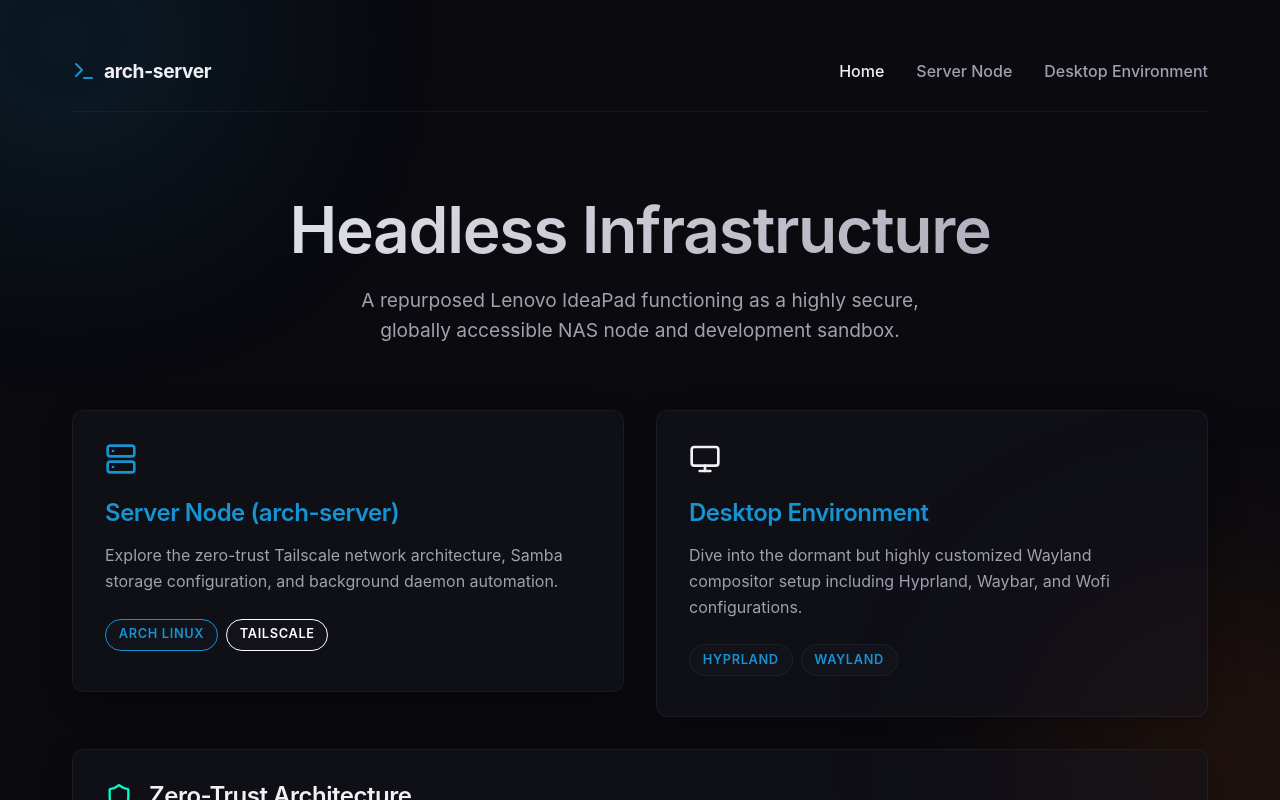
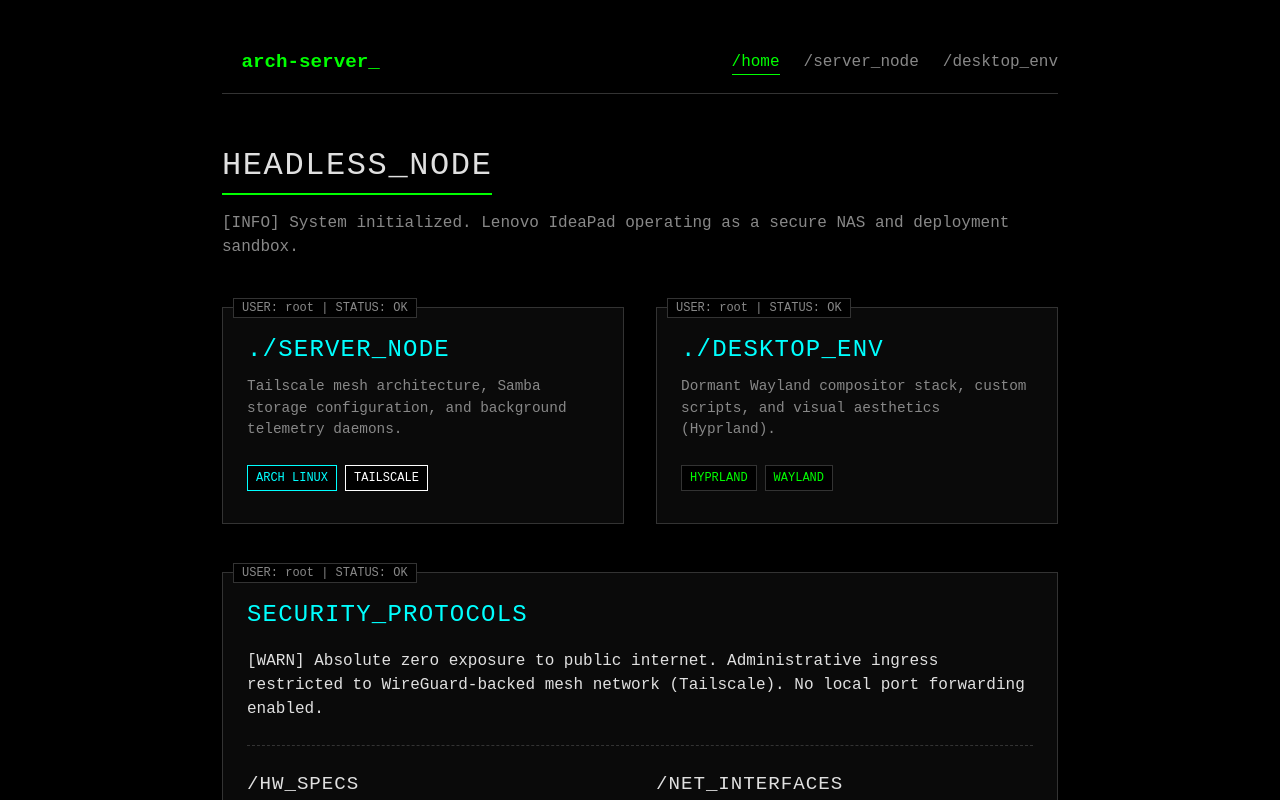
Before and after one commit to tanmayhutt/arch-server, a React (Vite) app in the folder website/: page / in a window 1280 px wide. Shown: the top 800 px of the page. Built offline with nearby package versions, Linux system fonts and the light colour scheme.

Commit message:
feat: redesign to minimalist terminal aesthetic and add github actions CI/CD

```diff
--- a/website/src/components/Layout.jsx
+++ b/website/src/components/Layout.jsx
@@ -1,23 +1,21 @@
 import { NavLink, Outlet } from 'react-router-dom';
-import { Server, Monitor, Terminal } from 'lucide-react';
 
 const Layout = () => {
   return (
     <div className="layout-container">
       <nav className="navbar animate-fade-in">
         <div className="logo">
-          <Terminal size={24} color="var(--accent-arch)" />
-          arch-server
+          arch-server_
         </div>
         <div className="nav-links">
           <NavLink to="/" className={({ isActive }) => `nav-link ${isActive ? 'active' : ''}`}>
-            Home
+            /home
           </NavLink>
           <NavLink to="/server" className={({ isActive }) => `nav-link ${isActive ? 'active' : ''}`}>
-            Server Node
+            /server_node
           </NavLink>
           <NavLink to="/desktop" className={({ isActive }) => `nav-link ${isActive ? 'active' : ''}`}>
-            Desktop Environment
+            /desktop_env
           </NavLink>
         </div>
       </nav>
@@ -26,8 +24,8 @@ const Layout = () => {
         <Outlet />
       </main>
 
-      <footer style={{ marginTop: '5rem', padding: '2rem 0', textAlign: 'center', borderTop: '1px solid var(--glass-border)', color: 'var(--text-secondary)' }}>
-        <p>Engineered on Repurposed Hardware. Secured via Mesh Networking.</p>
+      <footer style={{ marginTop: '5rem', padding: '2rem 0', textAlign: 'center', borderTop: '1px dashed var(--border-color)', color: 'var(--text-secondary)', fontSize: '0.8rem' }}>
+        <p>EOF. Engineered on Repurposed Hardware. Secured via Mesh Networking.</p>
       </footer>
     </div>
   );
--- a/website/src/index.css
+++ b/website/src/index.css
@@ -1,16 +1,13 @@
 :root {
-  --bg-primary: #0a0a0f;
-  --bg-secondary: #12121a;
-  --text-primary: #f0f0f5;
-  --text-secondary: #a0a0b0;
-  --accent-arch: #1793d1;
-  --accent-tailscale: #333333;
-  --accent-glow: rgba(23, 147, 209, 0.4);
-  --glass-bg: rgba(20, 20, 30, 0.5);
-  --glass-border: rgba(255, 255, 255, 0.05);
-  --border-radius: 12px;
-  --font-main: 'Inter', -apple-system, BlinkMacSystemFont, "Segoe UI", Roboto, Helvetica, Arial, sans-serif;
-  --font-mono: 'JetBrains Mono', 'Fira Code', Consolas, monospace;
+  --bg-primary: #000000;
+  --bg-secondary: #0a0a0a;
+  --text-primary: #e0e0e0;
+  --text-secondary: #888888;
+  --accent-primary: #00ff00; /* Terminal Green */
+  --accent-secondary: #00ffff; /* Cyan */
+  --border-color: #333333;
+  --border-radius: 0px; /* Brutalist sharp edges */
+  --font-mono: 'JetBrains Mono', 'Fira Code', 'Courier New', monospace;
 }
 
 * {
@@ -22,205 +19,164 @@
 body {
   background-color: var(--bg-primary);
   color: var(--text-primary);
-  font-family: var(--font-main);
-  line-height: 1.6;
+  font-family: var(--font-mono);
+  line-height: 1.5;
   -webkit-font-smoothing: antialiased;
   -moz-osx-font-smoothing: grayscale;
-  overflow-x: hidden;
-}
-
-/* Background elements for premium feel */
-body::before {
-  content: "";
-  position: fixed;
-  top: -20vh;
-  left: -20vw;
-  width: 50vw;
-  height: 50vh;
-  background: radial-gradient(circle, var(--accent-glow) 0%, transparent 70%);
-  filter: blur(100px);
-  z-index: -1;
-  opacity: 0.5;
-}
-
-body::after {
-  content: "";
-  position: fixed;
-  bottom: -20vh;
-  right: -20vw;
-  width: 50vw;
-  height: 50vh;
-  background: radial-gradient(circle, rgba(255, 102, 0, 0.15) 0%, transparent 70%);
-  filter: blur(100px);
-  z-index: -1;
 }
 
 /* Typography */
 h1, h2, h3, h4, h5, h6 {
-  font-weight: 600;
-  line-height: 1.2;
+  font-weight: normal;
+  text-transform: uppercase;
+  letter-spacing: 0.05em;
   margin-bottom: 1rem;
-  letter-spacing: -0.02em;
+  color: var(--text-primary);
 }
 
-h1 { font-size: 2.5rem; }
-h2 { font-size: 2rem; }
-h3 { font-size: 1.5rem; }
+h1 { font-size: 2rem; border-bottom: 2px solid var(--accent-primary); display: inline-block; padding-bottom: 0.2rem; }
+h2 { font-size: 1.5rem; color: var(--accent-secondary); }
+h3 { font-size: 1.2rem; }
 
-p { margin-bottom: 1.5rem; color: var(--text-secondary); }
+p { margin-bottom: 1.5rem; }
 
 a {
-  color: var(--accent-arch);
+  color: var(--accent-primary);
   text-decoration: none;
+  border-bottom: 1px dashed var(--accent-primary);
   transition: all 0.2s ease;
 }
 
 a:hover {
-  text-decoration: underline;
-  text-shadow: 0 0 8px var(--accent-glow);
+  background-color: var(--accent-primary);
+  color: var(--bg-primary);
+  border-bottom: 1px solid var(--accent-primary);
 }
 
-/* Glassmorphism Utilities */
-.glass-panel {
-  background: var(--glass-bg);
-  backdrop-filter: blur(16px);
-  -webkit-backdrop-filter: blur(16px);
-  border: 1px solid var(--glass-border);
-  border-radius: var(--border-radius);
-  padding: 2rem;
-  box-shadow: 0 8px 32px 0 rgba(0, 0, 0, 0.3);
-  transition: transform 0.3s ease, box-shadow 0.3s ease, border-color 0.3s ease;
-}
-
-.glass-panel:hover {
-  transform: translateY(-2px);
-  box-shadow: 0 12px 40px 0 rgba(0, 0, 0, 0.4);
-  border-color: rgba(255, 255, 255, 0.1);
-}
-
+/* Layout */
 .layout-container {
-  max-width: 1200px;
+  max-width: 900px;
   margin: 0 auto;
   padding: 2rem;
 }
 
+/* Server Panels */
+.server-panel {
+  background-color: var(--bg-secondary);
+  border: 1px solid var(--border-color);
+  padding: 1.5rem;
+  margin-bottom: 2rem;
+  position: relative;
+}
+
+.server-panel::before {
+  content: "USER: root | STATUS: OK";
+  position: absolute;
+  top: -10px;
+  left: 10px;
+  background-color: var(--bg-primary);
+  padding: 0 0.5rem;
+  font-size: 0.75rem;
+  color: var(--text-secondary);
+  border: 1px solid var(--border-color);
+}
+
 /* Code Blocks */
 pre {
-  background-color: var(--bg-secondary);
-  border: 1px solid var(--glass-border);
-  border-radius: 8px;
+  background-color: #000;
+  border: 1px solid var(--border-color);
+  border-left: 4px solid var(--accent-secondary);
   padding: 1rem;
   overflow-x: auto;
-  font-family: var(--font-mono);
-  font-size: 0.9rem;
+  font-size: 0.85rem;
   margin-bottom: 1.5rem;
+  color: #ccc;
 }
 
 code {
   font-family: var(--font-mono);
-  background-color: var(--bg-secondary);
-  padding: 0.2rem 0.4rem;
-  border-radius: 4px;
+  background-color: #111;
+  padding: 0.1rem 0.3rem;
+  border: 1px solid var(--border-color);
   font-size: 0.9em;
+  color: var(--accent-secondary);
 }
 
 /* Badges */
 .badge {
-  display: inline-flex;
-  align-items: center;
-  padding: 0.3rem 0.8rem;
-  border-radius: 20px;
-  font-size: 0.8rem;
-  font-weight: 600;
+  display: inline-block;
+  padding: 0.2rem 0.5rem;
+  font-size: 0.75rem;
   text-transform: uppercase;
-  letter-spacing: 0.05em;
-  background: var(--bg-secondary);
-  border: 1px solid var(--glass-border);
+  border: 1px solid var(--border-color);
+  background: var(--bg-primary);
   margin-right: 0.5rem;
   margin-bottom: 0.5rem;
 }
 
-.badge.arch { border-color: var(--accent-arch); color: var(--accent-arch); }
-.badge.tailscale { border-color: #ffffff; color: #ffffff; }
-.badge.samba { border-color: #ff6600; color: #ff6600; }
+.badge.arch { border-color: var(--accent-secondary); color: var(--accent-secondary); }
+.badge.tailscale { border-color: #fff; color: #fff; }
 
 /* Navbar */
 .navbar {
   display: flex;
   justify-content: space-between;
   align-items: center;
-  padding: 1.5rem 0;
-  border-bottom: 1px solid var(--glass-border);
+  padding: 1rem 0;
+  border-bottom: 1px solid var(--border-color);
   margin-bottom: 3rem;
+}
+
+.logo {
+  font-weight: bold;
+  font-size: 1.2rem;
+  display: flex;
+  align-items: center;
+  gap: 0.5rem;
+  color: var(--accent-primary);
+}
+
+.logo::before {
+  content: ">";
+  animation: blink 1s step-end infinite;
 }
 
 .nav-links {
   display: flex;
-  gap: 2rem;
+  gap: 1.5rem;
 }
 
 .nav-link {
   color: var(--text-secondary);
-  font-weight: 500;
-  text-decoration: none;
-  transition: color 0.2s ease;
+  border-bottom: none;
 }
 
 .nav-link:hover, .nav-link.active {
-  color: var(--text-primary);
-  text-decoration: none;
+  color: var(--accent-primary);
+  background: none;
+  border-bottom: 1px solid var(--accent-primary);
 }
 
-.logo {
-  font-weight: 700;
-  font-size: 1.2rem;
-  letter-spacing: -0.02em;
-  display: flex;
-  align-items: center;
-  gap: 0.5rem;
-}
-
-/* Buttons */
-.btn {
-  display: inline-flex;
-  align-items: center;
-  justify-content: center;
-  padding: 0.6rem 1.2rem;
-  border-radius: 8px;
-  font-weight: 600;
-  cursor: pointer;
-  transition: all 0.2s ease;
-  border: none;
-  font-family: var(--font-main);
-}
-
-.btn-primary {
-  background: linear-gradient(135deg, var(--accent-arch) 0%, #0d6b9c 100%);
-  color: white;
-  box-shadow: 0 4px 14px 0 var(--accent-glow);
-}
-
-.btn-primary:hover {
-  transform: translateY(-1px);
-  box-shadow: 0 6px 20px 0 var(--accent-glow);
-}
-
-/* Grid Layouts */
+/* Grid */
 .grid-2 {
   display: grid;
   grid-template-columns: repeat(auto-fit, minmax(300px, 1fr));
   gap: 2rem;
-  margin-bottom: 2rem;
 }
 
 /* Animations */
-@keyframes fadeIn {
-  from { opacity: 0; transform: translateY(10px); }
-  to { opacity: 1; transform: translateY(0); }
+@keyframes blink {
+  0%, 100% { opacity: 1; }
+  50% { opacity: 0; }
+}
+
+@keyframes typeIn {
+  from { opacity: 0; transform: translateX(-5px); }
+  to { opacity: 1; transform: translateX(0); }
 }
 
 .animate-fade-in {
-  animation: fadeIn 0.6s cubic-bezier(0.16, 1, 0.3, 1) forwards;
+  animation: typeIn 0.3s ease forwards;
 }
 
 .delay-100 { animation-delay: 100ms; }
--- a/website/src/pages/ArchServer.jsx
+++ b/website/src/pages/ArchServer.jsx
@@ -1,44 +1,30 @@
-import { Terminal, Shield, FolderGit2, HardDrive } from 'lucide-react';
-
 const ArchServer = () => {
   return (
     <div className="animate-fade-in">
-      <div style={{ marginBottom: '3rem' }}>
-        <span className="badge arch">arch-server</span>
-        <h1 style={{ marginTop: '1rem' }}>Server Node Architecture</h1>
-        <p style={{ fontSize: '1.2rem' }}>Detailed breakdown of the networking, storage, and telemetry subsystems.</p>
+      <div style={{ marginBottom: '2rem' }}>
+        <span className="badge arch">module: arch-server</span>
+        <h1 style={{ marginTop: '1rem' }}>SERVER_ARCHITECTURE</h1>
+        <p>[INFO] Subsystem breakdown: networking, storage, telemetry.</p>
       </div>
 
-      <div className="glass-panel delay-100" style={{ marginBottom: '2rem' }}>
-        <div style={{ display: 'flex', alignItems: 'center', gap: '1rem', marginBottom: '1rem' }}>
-          <Shield size={24} color="#00ffcc" />
-          <h2 style={{ margin: 0 }}>Network Topology & Remote Access</h2>
-        </div>
+      <div className="server-panel delay-100">
+        <h2>/net_topology</h2>
         <p>
-          Administrative access is brokered exclusively via <strong>SSH over Tailscale</strong>. This design provides several critical security advantages, including zero ingress ports, NAT traversal, and end-to-end encryption.
+          [SECURE] Administrative access brokered exclusively via SSH over Tailscale. Zero ingress ports. NAT traversal active.
         </p>
         <pre>
           <code>ssh user@&lt;tailscale-ip&gt;</code>
         </pre>
-        <p style={{ fontSize: '0.9rem', opacity: 0.8 }}>
-          <em>The server operates with zero exposure to the public internet. Access is strictly confined to the Tailscale mesh.</em>
-        </p>
       </div>
 
-      <div className="glass-panel delay-200" style={{ marginBottom: '2rem' }}>
-        <div style={{ display: 'flex', alignItems: 'center', gap: '1rem', marginBottom: '1rem' }}>
-          <HardDrive size={24} color="#ff6600" />
-          <h2 style={{ margin: 0 }}>Storage Subsystem (Samba NAS)</h2>
-        </div>
+      <div className="server-panel delay-200">
+        <h2>/storage_subsystem</h2>
         <p>
-          The primary storage interface is implemented using the Server Message Block (SMB) protocol via Samba, facilitating seamless cross-platform file operations across the mesh network.
+          [MOUNTED] Server Message Block (SMB) protocol via Samba. Cross-platform file operations across mesh network.
         </p>
-        <div style={{ background: 'var(--bg-secondary)', padding: '1rem', borderRadius: '8px', marginBottom: '1rem' }}>
-          <h4 style={{ marginBottom: '0.5rem' }}>Client Integration</h4>
-          <ul style={{ paddingLeft: '1.5rem', color: 'var(--text-secondary)' }}>
-            <li><strong>macOS / iOS:</strong> <code>smb://&lt;tailscale-ip&gt;</code></li>
-            <li><strong>Windows:</strong> <code>\\&lt;tailscale-ip&gt;</code></li>
-          </ul>
+        <div style={{ padding: '1rem', borderLeft: '2px solid var(--accent-secondary)', marginBottom: '1rem', color: 'var(--text-secondary)' }}>
+          <p style={{ margin: 0 }}>&gt; macOS / iOS: smb://&lt;tailscale-ip&gt;</p>
+          <p style={{ margin: 0 }}>&gt; Windows: \\&lt;tailscale-ip&gt;</p>
         </div>
         <pre>
           <code>
@@ -58,28 +44,22 @@ const ArchServer = () => {
       </div>
 
       <div className="grid-2 delay-300">
-        <div className="glass-panel">
-          <div style={{ display: 'flex', alignItems: 'center', gap: '0.5rem', marginBottom: '1rem' }}>
-            <Terminal size={20} />
-            <h3 style={{ margin: 0 }}>Administrative Tools</h3>
-          </div>
-          <ul style={{ paddingLeft: '1.2rem', color: 'var(--text-secondary)', display: 'flex', flexDirection: 'column', gap: '0.8rem' }}>
-            <li><strong>wlctl:</strong> Wireless network provisioning TUI built for NetworkManager.</li>
-            <li><strong>yazi:</strong> Asynchronous TUI file manager with advanced preview capabilities.</li>
-            <li><strong>KDE Connect:</strong> Background telemetry for clipboard synchronization and payload deployment.</li>
+        <div className="server-panel">
+          <h3>/admin_tools</h3>
+          <ul style={{ listStyle: 'none', color: 'var(--text-secondary)', display: 'flex', flexDirection: 'column', gap: '0.8rem' }}>
+            <li>- <strong>wlctl:</strong> WLAN provisioning TUI</li>
+            <li>- <strong>yazi:</strong> Async TUI file manager</li>
+            <li>- <strong>KDE Connect:</strong> Telemetry & payload drop</li>
           </ul>
         </div>
 
-        <div className="glass-panel">
-          <div style={{ display: 'flex', alignItems: 'center', gap: '0.5rem', marginBottom: '1rem' }}>
-            <FolderGit2 size={20} />
-            <h3 style={{ margin: 0 }}>Utility Scripts</h3>
-          </div>
-          <ul style={{ paddingLeft: '1.2rem', color: 'var(--text-secondary)', display: 'flex', flexDirection: 'column', gap: '0.8rem' }}>
-            <li><code>battery.sh</code> - Raw power telemetry</li>
-            <li><code>network-status.sh</code> - Active WLAN state</li>
-            <li><code>whatsong.sh</code> - Media playback state</li>
-            <li><code>whoami.sh</code> - Session identity verification</li>
+        <div className="server-panel">
+          <h3>/utility_scripts</h3>
+          <ul style={{ listStyle: 'none', color: 'var(--text-secondary)', display: 'flex', flexDirection: 'column', gap: '0.8rem' }}>
+            <li>- <code>battery.sh</code> (Power)</li>
+            <li>- <code>network-status.sh</code> (WLAN state)</li>
+            <li>- <code>whatsong.sh</code> (Media state)</li>
+            <li>- <code>whoami.sh</code> (Session identity)</li>
           </ul>
         </div>
       </div>
--- a/website/src/pages/Dotfiles.jsx
+++ b/website/src/pages/Dotfiles.jsx
@@ -1,73 +1,61 @@
-import { Monitor, Cpu, Layers } from 'lucide-react';
-
 const Dotfiles = () => {
   return (
     <div className="animate-fade-in">
-      <div style={{ marginBottom: '3rem' }}>
-        <span className="badge">hyprland-dotfiles</span>
-        <h1 style={{ marginTop: '1rem' }}>Desktop Environment</h1>
-        <p style={{ fontSize: '1.2rem' }}>The dormant Wayland compositor configuration retained on the headless server.</p>
+      <div style={{ marginBottom: '2rem' }}>
+        <span className="badge">module: hyprland-dotfiles</span>
+        <h1 style={{ marginTop: '1rem' }}>DESKTOP_ENVIRONMENT</h1>
+        <p>[WARN] Compositor dormant. Configurations retained for deployment.</p>
       </div>
 
       <div className="grid-2 delay-100">
-        <div className="glass-panel">
-          <div style={{ display: 'flex', alignItems: 'center', gap: '0.5rem', marginBottom: '1rem' }}>
-            <Layers size={24} color="#1793d1" />
-            <h2 style={{ margin: 0, fontSize: '1.5rem' }}>Wayland Compositor</h2>
-          </div>
+        <div className="server-panel">
+          <h2>/wayland_stack</h2>
           <p>
-            The graphical stack is built around <strong>Hyprland</strong>, a highly customizable dynamic tiling Wayland compositor. Although the server operates headlessly, these configurations allow it to instantly deploy a full desktop environment if physical access is restored.
+            Graphical stack built around <strong>Hyprland</strong>, a dynamic tiling Wayland compositor. Headless execution active. UI available upon physical access.
           </p>
         </div>
 
-        <div className="glass-panel delay-200">
-          <div style={{ display: 'flex', alignItems: 'center', gap: '0.5rem', marginBottom: '1rem' }}>
-            <Monitor size={24} color="#f0f0f5" />
-            <h2 style={{ margin: 0, fontSize: '1.5rem' }}>Core UI Components</h2>
-          </div>
-          <ul style={{ paddingLeft: '1.2rem', color: 'var(--text-secondary)', display: 'flex', flexDirection: 'column', gap: '0.5rem' }}>
-            <li><strong>Waybar:</strong> Highly customizable status bar</li>
-            <li><strong>Wofi:</strong> Application launcher and menu</li>
-            <li><strong>Kitty:</strong> GPU-accelerated terminal emulator</li>
-            <li><strong>Cava:</strong> Audio visualizer</li>
-            <li><strong>Hyprlock:</strong> Screen locking utility</li>
+        <div className="server-panel delay-200">
+          <h2>/core_components</h2>
+          <ul style={{ listStyle: 'none', color: 'var(--text-secondary)', display: 'flex', flexDirection: 'column', gap: '0.5rem' }}>
+            <li>- <strong>Waybar:</strong> Status bar</li>
+            <li>- <strong>Wofi:</strong> App launcher</li>
+            <li>- <strong>Kitty:</strong> GPU-accel terminal</li>
+            <li>- <strong>Cava:</strong> Audio visualizer</li>
+            <li>- <strong>Hyprlock:</strong> Screen lock</li>
           </ul>
         </div>
       </div>
 
-      <div className="glass-panel delay-300" style={{ marginTop: '2rem' }}>
-        <div style={{ display: 'flex', alignItems: 'center', gap: '1rem', marginBottom: '1rem' }}>
-          <Cpu size={24} color="#ff3366" />
-          <h2 style={{ margin: 0 }}>Deployment Automation</h2>
-        </div>
+      <div className="server-panel delay-300" style={{ marginTop: '1rem' }}>
+        <h2>/deployment_automation</h2>
         <p>
-          Configuration deployment is handled by automated bash orchestration. The setup relies on a symlink architecture to inject dotfiles directly into the `.config` directory.
+          [EXEC] Configuration deployment handled by automated bash orchestration via symlink injection to `.config`.
         </p>
 
         <div style={{ display: 'grid', gridTemplateColumns: '1fr 1fr', gap: '2rem', marginTop: '1.5rem' }}>
           <div>
-            <h4 style={{ marginBottom: '0.5rem' }}>deploy.sh</h4>
-            <pre style={{ fontSize: '0.8rem', padding: '0.8rem' }}>
+            <h3 style={{ marginBottom: '0.5rem' }}>deploy.sh</h3>
+            <pre>
               <code>
 {`#!/bin/bash
-echo "Deploying the rice..."
-DOTFILES_DIR="$HOME/dotfiles"
+echo "Deploying..."
+DIR="$HOME/dotfiles"
 
-ln -sf "$DOTFILES_DIR/.config/hypr" "$HOME/.config/hypr"
-ln -sf "$DOTFILES_DIR/.config/waybar" "$HOME/.config/waybar"
-# ...`}
+ln -sf "$DIR/.config/hypr" "$HOME/.config/hypr"
+ln -sf "$DIR/.config/waybar" "$HOME/.config/waybar"`}
               </code>
             </pre>
           </div>
           <div>
-            <h4 style={{ marginBottom: '0.5rem' }}>push.sh</h4>
-            <pre style={{ fontSize: '0.8rem', padding: '0.8rem' }}>
+            <h3 style={{ marginBottom: '0.5rem' }}>push.sh</h3>
+            <pre>
               <code>
 {`#!/bin/bash
 git add .
-git commit -m "update via push.sh"
+git commit -m "push.sh"
 git push origin main
-echo "Successfully pushed!"`}
+echo "Pushed!"`}
               </code>
             </pre>
           </div>
--- a/website/src/pages/Home.jsx
+++ b/website/src/pages/Home.jsx
@@ -1,37 +1,36 @@
 import { Link } from 'react-router-dom';
-import { Server, Monitor, Shield, HardDrive } from 'lucide-react';
 
 const Home = () => {
   return (
     <div className="animate-fade-in">
-      <header style={{ textAlign: 'center', marginBottom: '4rem', paddingTop: '2rem' }}>
-        <h1 style={{ fontSize: '4rem', marginBottom: '1rem', background: 'linear-gradient(135deg, #f0f0f5 0%, #a0a0b0 100%)', WebkitBackgroundClip: 'text', WebkitTextFillColor: 'transparent' }}>
-          Headless Infrastructure
-        </h1>
-        <p style={{ fontSize: '1.2rem', maxWidth: '600px', margin: '0 auto' }}>
-          A repurposed Lenovo IdeaPad functioning as a highly secure, globally accessible NAS node and development sandbox.
+      <header style={{ marginBottom: '3rem' }}>
+        <h1>HEADLESS_NODE</h1>
+        <p style={{ color: 'var(--text-secondary)' }}>
+          [INFO] System initialized. Lenovo IdeaPad operating as a secure NAS and deployment sandbox.
         </p>
       </header>
 
       <div className="grid-2">
-        <Link to="/server" style={{ textDecoration: 'none' }}>
-          <div className="glass-panel delay-100 animate-fade-in">
-            <Server size={32} color="var(--accent-arch)" style={{ marginBottom: '1rem' }} />
-            <h3>Server Node (arch-server)</h3>
-            <p>Explore the zero-trust Tailscale network architecture, Samba storage configuration, and background daemon automation.</p>
-            <div>
+        <Link to="/server" style={{ borderBottom: 'none' }}>
+          <div className="server-panel delay-100">
+            <h2 style={{ marginBottom: '0.5rem' }}>./server_node</h2>
+            <p style={{ color: 'var(--text-secondary)', fontSize: '0.9rem' }}>
+              Tailscale mesh architecture, Samba storage configuration, and background telemetry daemons.
+            </p>
+            <div style={{ marginTop: '1rem' }}>
               <span className="badge arch">Arch Linux</span>
               <span className="badge tailscale">Tailscale</span>
             </div>
           </div>
         </Link>
 
-        <Link to="/desktop" style={{ textDecoration: 'none' }}>
-          <div className="glass-panel delay-200 animate-fade-in">
-            <Monitor size={32} color="#f0f0f5" style={{ marginBottom: '1rem' }} />
-            <h3>Desktop Environment</h3>
-            <p>Dive into the dormant but highly customized Wayland compositor setup including Hyprland, Waybar, and Wofi configurations.</p>
-            <div>
+        <Link to="/desktop" style={{ borderBottom: 'none' }}>
+          <div className="server-panel delay-200">
+            <h2 style={{ marginBottom: '0.5rem' }}>./desktop_env</h2>
+            <p style={{ color: 'var(--text-secondary)', fontSize: '0.9rem' }}>
+              Dormant Wayland compositor stack, custom scripts, and visual aesthetics (Hyprland).
+            </p>
+            <div style={{ marginTop: '1rem' }}>
               <span className="badge">Hyprland</span>
               <span className="badge">Wayland</span>
             </div>
@@ -39,30 +38,27 @@ const Home = () => {
         </Link>
       </div>
 
-      <div className="glass-panel delay-300 animate-fade-in" style={{ marginTop: '2rem' }}>
-        <div style={{ display: 'flex', alignItems: 'center', gap: '1rem', marginBottom: '1.5rem' }}>
-          <Shield size={28} color="#00ffcc" />
-          <h3 style={{ margin: 0 }}>Zero-Trust Architecture</h3>
-        </div>
+      <div className="server-panel delay-300" style={{ marginTop: '1rem' }}>
+        <h2>SECURITY_PROTOCOLS</h2>
         <p>
-          This node operates with absolute zero exposure to the public internet. Administrative access is brokered exclusively via SSH over a WireGuard-backed mesh network (Tailscale), completely circumventing the need for localized port forwarding or exposed ingress routes.
+          [WARN] Absolute zero exposure to public internet. Administrative ingress restricted to WireGuard-backed mesh network (Tailscale). No local port forwarding enabled.
         </p>
 
-        <div style={{ display: 'grid', gridTemplateColumns: 'repeat(auto-fit, minmax(200px, 1fr))', gap: '1.5rem', marginTop: '2rem' }}>
+        <div style={{ display: 'grid', gridTemplateColumns: 'repeat(auto-fit, minmax(200px, 1fr))', gap: '2rem', marginTop: '1.5rem', borderTop: '1px dashed var(--border-color)', paddingTop: '1.5rem' }}>
           <div>
-            <h4 style={{ color: 'var(--text-primary)' }}><HardDrive size={18} style={{ display: 'inline', marginRight: '0.5rem', verticalAlign: 'middle' }}/> Hardware</h4>
+            <h3 style={{ color: 'var(--text-primary)' }}>/hw_specs</h3>
             <ul style={{ listStyle: 'none', color: 'var(--text-secondary)' }}>
-              <li>Intel Core i3-10110U</li>
-              <li>8 GiB DDR4 RAM</li>
-              <li>233 GiB SSD (ext4)</li>
+              <li>- CPU: i3-10110U</li>
+              <li>- RAM: 8 GiB DDR4</li>
+              <li>- DISK: 233 GiB SSD (ext4)</li>
             </ul>
           </div>
           <div>
-            <h4 style={{ color: 'var(--text-primary)' }}>Network Interface</h4>
+            <h3 style={{ color: 'var(--text-primary)' }}>/net_interfaces</h3>
             <ul style={{ listStyle: 'none', color: 'var(--text-secondary)' }}>
-              <li>802.11ac Wi-Fi</li>
-              <li>NetworkManager</li>
-              <li>wlctl (TUI Orchestration)</li>
+              <li>- WLAN: 802.11ac</li>
+              <li>- MGR: NetworkManager</li>
+              <li>- TUI: wlctl</li>
             </ul>
           </div>
         </div>
```
